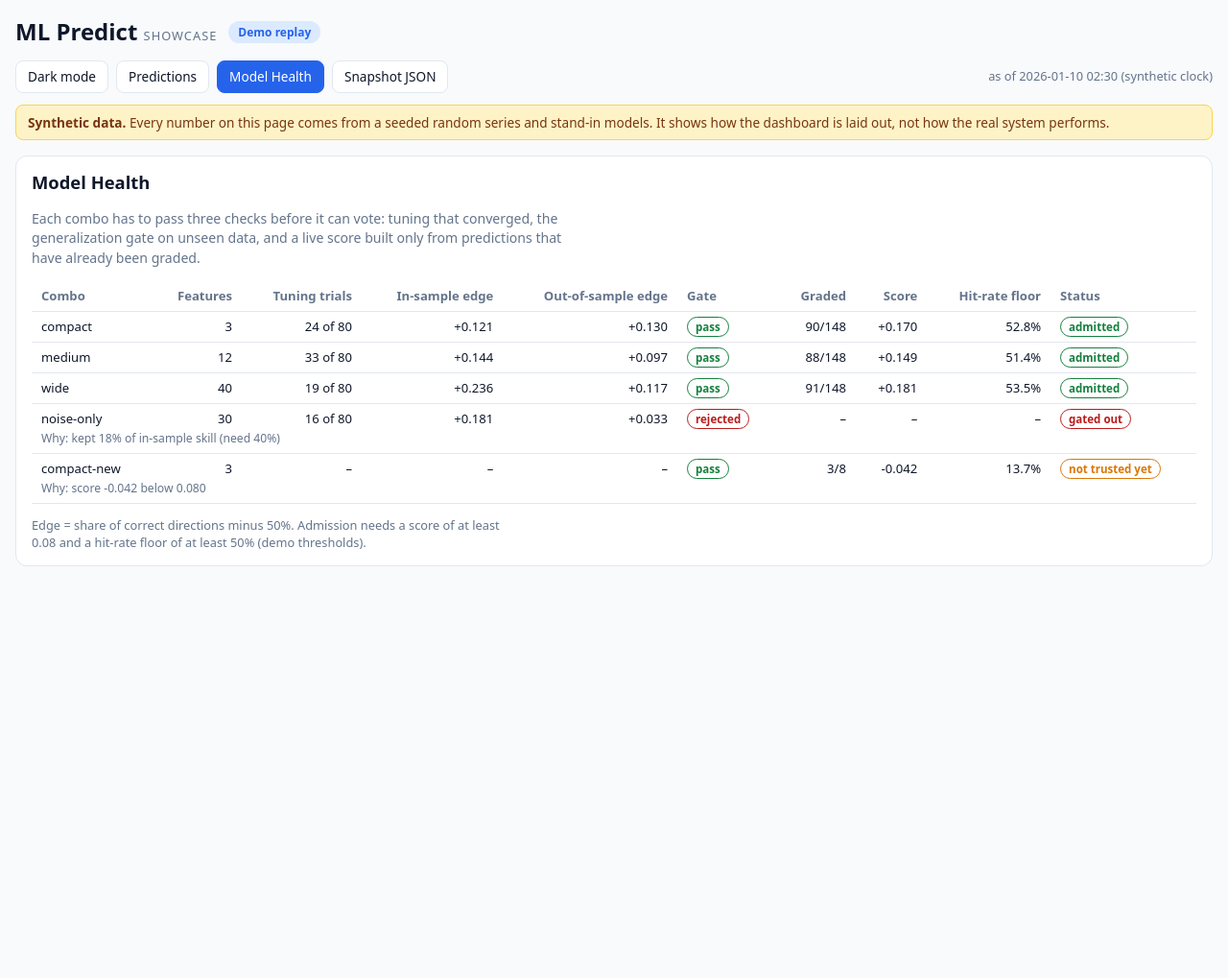
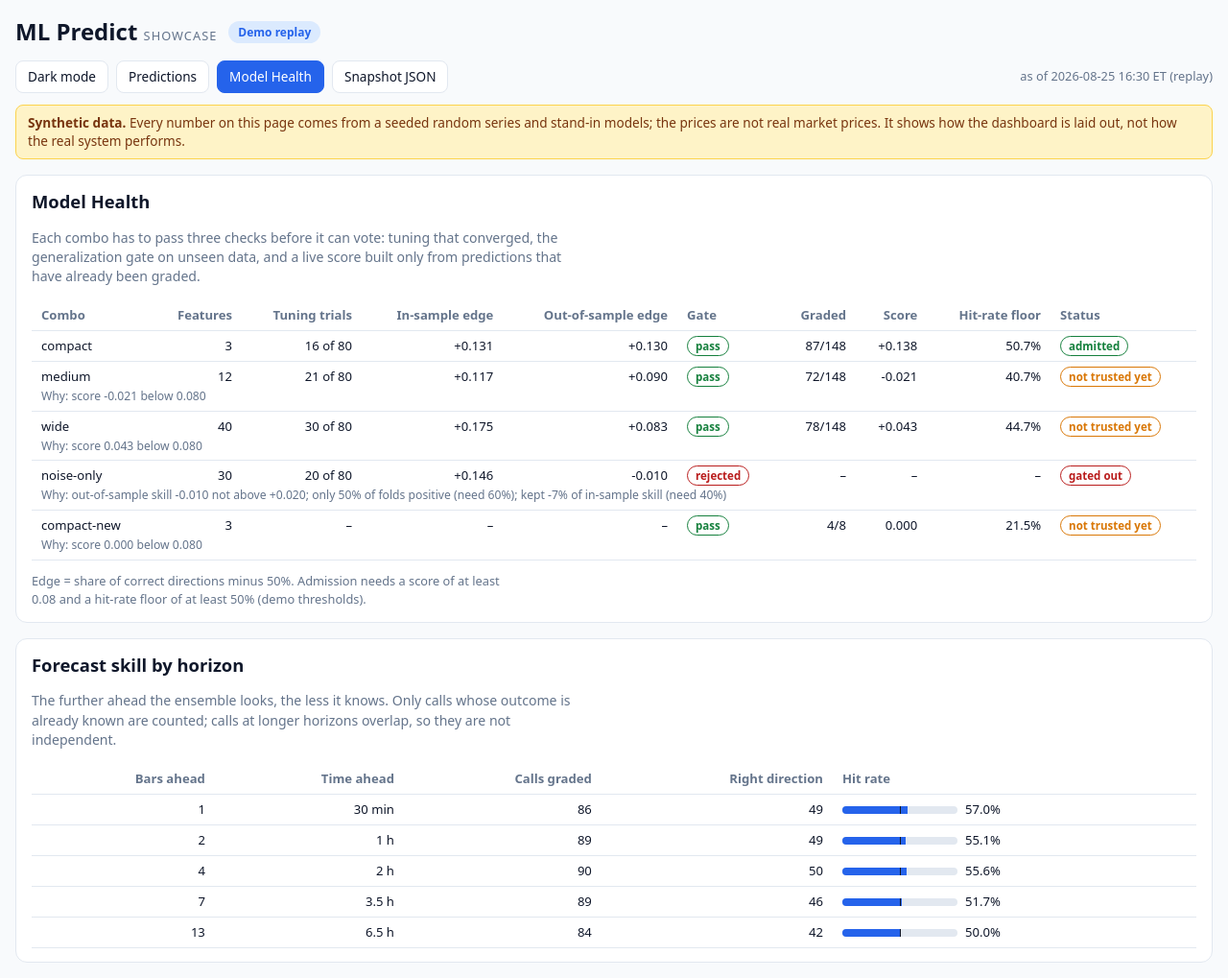
Before and after one commit to Damaotimlin/ml-trading-system-showcase, a Flask app: page /model-health in a window 1280 px wide. Shown: the whole page at 96% size. Before the commit the page ends 590 px from the top, so only its background shows below. Run offline with Flask 3, Linux system fonts and the light colour scheme.

Commit message:
Dashboard: forecasts ahead of live, real-style chart on August 2026 sessions
- synthetic features are now slow-moving, so multi-step trends are forecastable
- each combo forecasts 30 min to 6.5 h ahead with one model per horizon
- chart mirrors the real dashboard: session shading, Live, AvgPred running
  past the live line, locked forecast paths with flat zones, legend toggles
- replay clock follows trading days in August 2026 (ET); target labelled SPY
  with a clear synthetic-prices tag
- Model Health: forecast skill by horizon
- tests: forecast reaches past live, locks stay frozen, no lookahead (69 tests)
- README and screenshots regenerated

Co-Authored-By: Claude Fable 5.2 <noreply@anthropic.com>

```diff
--- a/mlsystem/dashboard/static/app.css
+++ b/mlsystem/dashboard/static/app.css
@@ -2,11 +2,15 @@
     --bg: #f8fafc; --panel: #ffffff; --text: #0f172a; --muted: #64748b; --border: #e2e8f0;
     --accent: #2563eb; --accent-soft: #dbeafe; --up: #15803d; --down: #b91c1c; --flat: #64748b;
     --warn-bg: #fef3c7; --warn-text: #78350f; --warn-border: #fcd34d; --grid: #e2e8f0; --predicted: #d97706;
+    --live: #0f172a; --avg-pred: #64748b; --lock-pre: #2563eb; --lock-mid: #d97706; --lock-regular: #7c3aed; --flat-zone: #92400e;
+    --band-pre: rgb(202 138 4 / 0.10); --band-regular: rgb(100 116 139 / 0.12); --band-post: rgb(37 99 235 / 0.10);
 }
 :root[data-theme="dark"] {
     --bg: #0f172a; --panel: #1e293b; --text: #e2e8f0; --muted: #94a3b8; --border: #334155;
     --accent: #60a5fa; --accent-soft: #1e3a8a; --up: #4ade80; --down: #f87171; --flat: #94a3b8;
     --warn-bg: #422006; --warn-text: #fde68a; --warn-border: #854d0e; --grid: #334155; --predicted: #fbbf24;
+    --panel: #0b1220; --live: #f5deb3; --avg-pred: #94a3b8; --lock-pre: #3b82f6; --lock-mid: #f59e0b; --lock-regular: #a78bfa; --flat-zone: #d6a05c;
+    --band-pre: rgb(202 178 100 / 0.20); --band-regular: rgb(148 163 184 / 0.20); --band-post: rgb(59 100 180 / 0.28);
 }
 * { box-sizing: border-box; }
 body { font-family: system-ui, -apple-system, "Segoe UI", Roboto, Arial, sans-serif; margin: 0; padding: 16px;
@@ -63,5 +82,8 @@ table.compact .num { text-align: right; }
 .lead { color: var(--muted); font-size: 0.88rem; max-width: 70ch; } .lead.small { font-size: 0.8rem; margin-bottom: 0; }
 table.compact tr.has-reason td { border-bottom: 0; padding-bottom: 2px; }
 table.compact tr.reason-row td { color: var(--muted); font-size: 0.76rem; white-space: normal; padding-top: 0; }
-.legend .note { margin-left: auto; }
-@media (max-width: 640px) { .as-of { margin-left: 0; width: 100%; } .chart { height: 220px; } }
+@media (max-width: 640px) { .as-of { margin-left: 0; width: 100%; } .chart { height: 300px; } }
+.meter { display: inline-block; width: 120px; height: 8px; border-radius: 4px; background: var(--border); margin-right: 8px;
+         vertical-align: middle; position: relative; overflow: hidden; }
+.meter span { position: absolute; inset: 0 auto 0 0; background: var(--accent); }
+.meter::after { content: ""; position: absolute; left: 50%; top: 0; bottom: 0; width: 1px; background: var(--text); }
--- a/mlsystem/dashboard/static/app.js
+++ b/mlsystem/dashboard/static/app.js
@@ -32,15 +32,24 @@
     function renderCards() {
         if (!field("signal-direction")) return;
         var c = snapshot.cards, s = c.signal;
+        var minutes = function (bars) { var m = bars * snapshot.series.bar_minutes; return m < 60 ? m + " min" : (m / 60) + " h"; };
+        field("signal-horizon").textContent = minutes(s.bars_ahead);
         var dir = field("signal-direction");
         dir.textContent = s.direction;
         dir.className = "big dir-" + s.direction;
         field("signal-detail").textContent = s.members
-            ? "confidence " + fmt(s.confidence, 2) + " · forecast " + signed(s.forecast_pct, 3) + "% · " + s.members + " combos"
+            ? "expected move " + signed(s.forecast_pct, 2) + "% by " + s.until.slice(5) + " · confidence " + fmt(s.confidence, 2) + " · " + s.members + (s.members === 1 ? " combo" : " combos")
             : "no combo has earned a vote yet";
+        var badge = $("#trend-badge");
+        badge.textContent = s.direction;
+        badge.className = "trend-badge dir-" + s.direction;
+        $("#trend-detail").textContent = s.members
+            ? "next " + minutes(s.bars_ahead) + " " + signed(s.forecast_pct, 2) + "% · confidence " + fmt(s.confidence, 2)
+            : "no combo may vote yet";
         var calls = c.recent_calls;
         field("calls-rate").textContent = calls.n ? Math.round(100 * calls.hits / calls.n) + "%" : "–";
-        field("calls-detail").textContent = calls.hits + " of " + calls.n + " non-flat calls right, last " + calls.window + " bars";
+        field("calls-detail").textContent = calls.hits + " of " + calls.n + " calls made " + minutes(calls.bars_ahead) +
+            " ahead were right (last " + calls.window + " bars, overlapping)";
         field("combos-admitted").textContent = c.combos.admitted + " of " + c.combos.total;
         field("combos-detail").textContent = c.combos.gated_out + " gated out, " +
             (c.combos.total - c.combos.admitted - c.combos.gated_out) + " not trusted yet";
@@ -62,73 +71,163 @@
         Object.keys(attrs).forEach(function (k) { node.setAttribute(k, attrs[k]); });
         return node;
     }
+    var hidden = { pred: true };          /* legend state: series switched off (individual forecasts start hidden) */
+    var overlayOpacity = 1;
+
     function renderChart() {
         var box = $("#chart");
         if (!box) return;
-        var data = snapshot.series, n = data.time.length;
-        var W = Math.max(320, box.clientWidth), H = box.clientHeight || 300;
-        var pad = { l: 52, r: 12, t: 10, b: 24 };
-        var values = data.actual.concat(data.predicted.filter(function (v) { return v !== null; }));
-        var lo = Math.min.apply(null, values), hi = Math.max.apply(null, values);
-        var margin = (hi - lo) * 0.08 || 1; lo -= margin; hi += margin;
-        var x = function (i) { return pad.l + (W - pad.l - pad.r) * i / (n - 1); };
-        var y = function (v) { return pad.t + (H - pad.t - pad.b) * (1 - (v - lo) / (hi - lo)); };
+        var data = snapshot.series, n = data.x.length, now = data.now_index;
+        var W = Math.max(320, box.clientWidth), H = box.clientHeight || 420;
+        var pad = { l: 64, r: 14, t: 10, b: 28 };
         var css = getComputedStyle(document.documentElement);
         var color = function (name) { return css.getPropertyValue(name).trim(); };
+        var show = function (key) { return !hidden[key]; };
+
+        var values = data.actual.concat(data.avg_pred).filter(function (v) { return v !== null; });
+        data.locks.forEach(function (lock) { if (show(lock.kind)) values = values.concat(lock.y); });
+        var lo = Math.min.apply(null, values), hi = Math.max.apply(null, values);
+        var margin = (hi - lo) * 0.1 || 1; lo -= margin * 1.6; hi += margin;
+        var x0 = data.x[0], x1 = data.x[n - 1];
+        var x = function (v) { return pad.l + (W - pad.l - pad.r) * (v - x0) / (x1 - x0); };
+        var y = function (v) { return pad.t + (H - pad.t - pad.b) * (1 - (v - lo) / (hi - lo)); };
+        var clip = function (v) { return Math.max(x0, Math.min(x1, v)); };
 
         var root = svg("svg", { viewBox: "0 0 " + W + " " + H, preserveAspectRatio: "none" });
-        for (var g = 0; g <= 4; g++) {
-            var v = lo + (hi - lo) * g / 4;
-            root.append(svg("line", { x1: pad.l, x2: W - pad.r, y1: y(v), y2: y(v), stroke: color("--grid"), "stroke-width": 1 }));
-            var label = svg("text", { x: pad.l - 6, y: y(v) + 4, "text-anchor": "end" });
-            label.textContent = v.toFixed(2);
-            root.append(label);
+        function add(tag, attrs, text) {
+            var node = svg(tag, attrs);
+            if (text !== undefined) node.textContent = text;
+            root.append(node);
+            return node;
         }
-        var ticks = Math.max(2, Math.floor((W - pad.l - pad.r) / 140));
-        for (var t = 0; t <= ticks; t++) {
-            var i = Math.round((n - 1) * t / ticks);
-            var tick = svg("text", { x: x(i), y: H - 6, "text-anchor": t === 0 ? "start" : t === ticks ? "end" : "middle" });
-            tick.textContent = data.time[i].slice(5);
-            root.append(tick);
-        }
-        function path(series) {
+        function linePath(xs, ys) {
             var d = "", pen = false;
-            series.forEach(function (v, i) {
-                if (v === null) { pen = false; return; }
-                d += (pen ? "L" : "M") + x(i).toFixed(1) + " " + y(v).toFixed(1);
+            xs.forEach(function (xv, i) {
+                if (ys[i] === null || ys[i] === undefined) { pen = false; return; }
+                d += (pen ? "L" : "M") + x(xv).toFixed(1) + " " + y(ys[i]).toFixed(1);
                 pen = true;
             });
             return d;
         }
-        root.append(svg("path", { d: path(data.predicted), fill: "none", stroke: color("--predicted"), "stroke-width": 1.5, "stroke-dasharray": "4 3" }));
-        root.append(svg("path", { d: path(data.actual), fill: "none", stroke: color("--accent"), "stroke-width": 2 }));
-        var cross = svg("line", { y1: pad.t, y2: H - pad.b, stroke: color("--muted"), "stroke-width": 1, visibility: "hidden" });
-        root.append(cross);
+        function diamond(cx, cy, fill) {
+            add("path", { d: "M" + cx + " " + (cy - 4.5) + "l4.5 4.5l-4.5 4.5l-4.5 -4.5z", fill: fill, opacity: overlayOpacity });
+        }
+
+        /* session bands: pre-market, regular, post-market */
+        data.days.forEach(function (day) {
+            [["premarket", "--band-pre"], ["regular", "--band-regular"], ["postmarket", "--band-post"]].forEach(function (band) {
+                var a = clip(day[band[0]][0]), b = clip(day[band[0]][1]);
+                if (b > a) add("rect", { x: x(a), y: pad.t, width: x(b) - x(a), height: H - pad.t - pad.b, fill: color(band[1]) });
+            });
+            if (day.midpoint > x0 && day.midpoint < x1) {
+                add("line", { x1: x(day.midpoint), x2: x(day.midpoint), y1: pad.t, y2: H - pad.b, stroke: color("--down"),
+                    "stroke-width": 1, "stroke-dasharray": "6 5", opacity: 0.7 });
+            }
+            if (day.midnight >= x0 && day.midnight <= x1) {
+                add("text", { x: x(day.midnight), y: H - 8, "text-anchor": "middle" }, day.label + " 00:00");
+            }
+        });
+        for (var g = 0; g <= 5; g++) {
+            var v = lo + (hi - lo) * g / 5;
+            add("line", { x1: pad.l, x2: W - pad.r, y1: y(v), y2: y(v), stroke: color("--grid"), "stroke-width": 1, opacity: 0.6 });
+            add("text", { x: pad.l - 8, y: y(v) + 4, "text-anchor": "end" }, "$" + v.toFixed(2));
+        }
+        var axis = add("text", { x: 14, y: (H - pad.b) / 2, "text-anchor": "middle", transform: "rotate(-90 14 " + (H - pad.b) / 2 + ")" }, "Price ($)");
+        axis.setAttribute("class", "axis-title");
+
+        /* flat zones and locked forecast paths */
+        var lockColor = { premarket: "--lock-pre", regular: "--lock-regular", midpoint: "--lock-mid" };
+        data.locks.forEach(function (lock) {
+            if (!show(lock.kind)) return;
+            var a = lock.x[0], b = lock.x[lock.x.length - 1];
+            if (b < x0) return;
+            if (show("flat")) {
+                add("rect", { x: x(clip(a)), y: y(lock.flat[1]), width: x(b) - x(clip(a)), height: Math.max(1, y(lock.flat[0]) - y(lock.flat[1])),
+                    fill: color("--flat-zone"), "fill-opacity": 0.12, stroke: color("--flat-zone"), "stroke-width": 1,
+                    "stroke-dasharray": "2 3", opacity: overlayOpacity });
+            }
+            var stroke = color(lockColor[lock.kind]);
+            add("path", { d: linePath(lock.x.map(clip), lock.y), fill: "none", stroke: stroke, "stroke-width": 2,
+                "stroke-dasharray": "7 5", opacity: overlayOpacity });
+            if (a >= x0) diamond(x(a), y(lock.y[0]), stroke);
+            diamond(x(b), y(lock.y[lock.y.length - 1]), stroke);
+        });
+
+        /* AvgPred runs past the live line; live stops at "now" */
+        if (show("avg")) add("path", { d: linePath(data.x, data.avg_pred), fill: "none", stroke: color("--avg-pred"), "stroke-width": 1.75, opacity: overlayOpacity });
+        if (show("live")) {
+            add("path", { d: linePath(data.x, data.actual), fill: "none", stroke: color("--live"), "stroke-width": 2 });
+            data.actual.forEach(function (v, i) {
+                if (v !== null) add("circle", { cx: x(data.x[i]), cy: y(v), r: 1.8, fill: color("--live") });
+            });
+            add("circle", { cx: x(data.x[now]), cy: y(data.actual[now]), r: 4.5, fill: color("--down") });
+        }
+        if (show("pred")) {
+            var predColor = ["--lock-pre", "--lock-regular", "--up", "--lock-mid", "--down"];
+            data.open_predictions.forEach(function (p) {
+                var stroke = color(predColor[data.horizons.indexOf(p.bars_ahead) % predColor.length]);
+                add("line", { x1: x(p.x_from), y1: y(p.y_from), x2: x(p.x), y2: y(p.y), stroke: stroke, "stroke-width": 1,
+                    "stroke-dasharray": "1 3", opacity: 0.6 * overlayOpacity });
+                var cx = x(p.x), cy = y(p.y);
+                add("path", { d: "M" + (cx - 3.5) + " " + (cy - 3.5) + "l7 7M" + (cx - 3.5) + " " + (cy + 3.5) + "l7 -7", stroke: stroke,
+                    "stroke-width": 1.75, fill: "none", opacity: overlayOpacity });
+            });
+        }
+        add("line", { x1: x(data.x[now]), x2: x(data.x[now]), y1: pad.t, y2: H - pad.b, stroke: color("--muted"), "stroke-width": 1, opacity: 0.6 });
+        add("text", { x: x(data.x[now]) + 5, y: pad.t + 12 }, "ahead");
+
+        /* live price box, bottom left */
+        var label = "Live $" + data.actual[now].toFixed(2);
+        add("rect", { x: pad.l + 10, y: H - pad.b - 34, width: label.length * 7.4 + 14, height: 24, fill: color("--panel"), stroke: color("--lock-pre"), "stroke-width": 1 });
+        var liveText = add("text", { x: pad.l + 17, y: H - pad.b - 17 }, label);
+        liveText.setAttribute("class", "live-box");
+
+        var cross = add("line", { y1: pad.t, y2: H - pad.b, stroke: color("--muted"), "stroke-width": 1, visibility: "hidden" });
         box.replaceChildren(root);
 
         var tip = $("#chart-tip");
         root.addEventListener("mousemove", function (ev) {
             var rect = root.getBoundingClientRect();
-            var px = (ev.clientX - rect.left) * W / rect.width;
-            var i = Math.max(0, Math.min(n - 1, Math.round((px - pad.l) / (W - pad.l - pad.r) * (n - 1))));
-            cross.setAttribute("x1", x(i)); cross.setAttribute("x2", x(i)); cross.setAttribute("visibility", "visible");
-            tip.replaceChildren(el("div", data.time[i]), el("div", "Actual " + fmt(data.actual[i], 3)),
-                el("div", "Predicted " + fmt(data.predicted[i], 3) + " (" + data.direction[i] + ")"));
+            var xv = x0 + ((ev.clientX - rect.left) * W / rect.width - pad.l) / (W - pad.l - pad.r) * (x1 - x0);
+            var i = 0;
+            for (var k = 1; k < n; k++) if (Math.abs(data.x[k] - xv) < Math.abs(data.x[i] - xv)) i = k;
+            cross.setAttribute("x1", x(data.x[i])); cross.setAttribute("x2", x(data.x[i])); cross.setAttribute("visibility", "visible");
+            var lines = [el("div", "ET: " + data.time[i] + (i > now ? " · " + (i - now) * data.bar_minutes + " min ahead" : ""))];
+            if (data.actual[i] !== null) lines.push(el("div", "Live: $" + fmt(data.actual[i], 2)));
+            if (data.avg_pred[i] !== null) lines.push(el("div", "Avg prediction: $" + fmt(data.avg_pred[i], 2)));
+            tip.replaceChildren.apply(tip, lines);
             tip.hidden = false;
             var left = ev.clientX - rect.left + 14;
             if (left + tip.offsetWidth > rect.width) left = ev.clientX - rect.left - tip.offsetWidth - 14;
             tip.style.left = left + "px";
-            tip.style.top = (ev.clientY - rect.top + 30) + "px";
+            tip.style.top = (ev.clientY - rect.top + 40) + "px";
         });
         root.addEventListener("mouseleave", function () { tip.hidden = true; cross.setAttribute("visibility", "hidden"); });
     }
 
+    document.querySelectorAll(".legend [data-series]").forEach(function (button) {
+        var key = button.dataset.series;
+        button.setAttribute("aria-pressed", String(!hidden[key]));
+        button.addEventListener("click", function () {
+            hidden[key] = !hidden[key];
+            button.setAttribute("aria-pressed", String(!hidden[key]));
+            renderChart();
+        });
+    });
+    if ($("#opacity")) $("#opacity").addEventListener("input", function (ev) {
+        overlayOpacity = ev.target.value / 100;
+        $("#opacity-value").textContent = ev.target.value + "%";
+        renderChart();
+    });
+
     /* ---- predictions table ---- */
     function visibleRows() {
         var model = $("#filter-model").value, result = $("#filter-result").value;
-        var minScore = parseFloat($("#filter-score").value) || 0;
+        var horizon = $("#filter-horizon").value;
+        var minScore = parseFloat($("#filter-score").value);
+        if (isNaN(minScore)) minScore = -Infinity;
         var rows = snapshot.rows.filter(function (r) {
-            return (!model || r.model === model) && r.combo_score >= minScore &&
+            return (!model || r.model === model) && (!horizon || String(r.bars_ahead) === horizon) && r.combo_score >= minScore &&
                 (!result || (result === "hit") === r.hit);
         });
         rows.sort(function (a, b) {
@@ -146,11 +245,17 @@
                 select.append(new Option(name, name));
             });
         }
+        var horizonSelect = $("#filter-horizon");
+        if (horizonSelect.options.length === 1) {
+            Array.from(new Set(snapshot.rows.map(function (r) { return r.bars_ahead; }))).sort(function (p, q) { return p - q; })
+                .forEach(function (h) { horizonSelect.append(new Option(h, h)); });
+        }
         var rows = visibleRows();
         table.tBodies[0].replaceChildren.apply(table.tBodies[0], rows.map(function (r) {
             var tr = el("tr");
-            tr.append(el("td", r.live_time), el("td", fmt(r.live_value, 3), "num"), el("td", r.predict_time),
-                el("td", fmt(r.predicted_value, 3), "num"), el("td", signed(r.diff_pct, 3), "num"), el("td", r.interval),
+            tr.append(el("td", r.live_time), el("td", "$" + fmt(r.live_value, 2), "num"), el("td", r.predict_time),
+                el("td", r.bars_ahead, "num"),
+                el("td", "$" + fmt(r.predicted_value, 2), "num"), el("td", signed(r.diff_pct, 3), "num"), el("td", r.interval),
                 el("td", r.model), el("td", fmt(r.combo_score, 3), "num"), el("td", signed(r.error_pct, 3), "num"),
                 el("td", r.hit ? "right" : "wrong", r.hit ? "hit" : "miss"));
             return tr;
@@ -162,7 +267,7 @@
         });
     }
     function exportCsv() {
-        var keys = ["live_time", "live_value", "predict_time", "predicted_value", "diff_pct", "interval", "model", "combo_score", "error_pct", "hit"];
+        var keys = ["live_time", "live_value", "predict_time", "bars_ahead", "predicted_value", "diff_pct", "interval", "model", "combo_score", "error_pct", "hit"];
         var lines = [keys.join(",")].concat(visibleRows().map(function (r) { return keys.map(function (k) { return r[k]; }).join(","); }));
         var link = el("a");
         link.href = URL.createObjectURL(new Blob([lines.join("\n")], { type: "text/csv" }));
@@ -198,15 +303,27 @@
             }
         });
         body.replaceChildren.apply(body, out);
+
+        var skill = $("#horizon-skill").tBodies[0];
+        skill.replaceChildren.apply(skill, snapshot.horizon_skill.map(function (h) {
+            var tr = el("tr"), rate = h.n ? h.hits / h.n : null, bar = el("td");
+            var meter = el("span", null, "meter"), fill = el("span");
+            fill.style.width = (rate === null ? 0 : Math.round(rate * 100)) + "%";
+            meter.append(fill);
+            bar.append(meter, el("span", rate === null ? "–" : (rate * 100).toFixed(1) + "%"));
+            tr.append(el("td", h.bars_ahead, "num"), el("td", (h.bars_ahead * 30 < 60 ? h.bars_ahead * 30 + " min" : h.bars_ahead * 30 / 60 + " h"), "num"), el("td", h.n, "num"),
+                el("td", h.hits, "num"), bar);
+            return tr;
+        }));
     }
 
     function render() {
-        $("#as-of").textContent = snapshot.meta.as_of;
+        $("#as-of").textContent = snapshot.meta.as_of + " ET";
         renderCards(); renderChart(); renderTable(); renderHealth();
     }
 
     /* ---- wiring ---- */
-    ["#filter-model", "#filter-score", "#filter-result"].forEach(function (sel) {
+    ["#filter-model", "#filter-horizon", "#filter-score", "#filter-result"].forEach(function (sel) {
         if ($(sel)) $(sel).addEventListener("input", renderTable);
     });
     document.querySelectorAll("#predictions th[data-key]").forEach(function (th) {
--- a/mlsystem/dashboard/templates/base.html
+++ b/mlsystem/dashboard/templates/base.html
@@ -27,10 +27,10 @@
         <a class="link-btn{% if page == 'dashboard' %} active{% endif %}" href="{{ url_for('index') }}">Predictions</a>
         <a class="link-btn{% if page == 'health' %} active{% endif %}" href="{{ url_for('model_health') }}">Model Health</a>
         <a class="link-btn" href="{{ url_for('api_snapshot') }}" target="_blank" rel="noopener">Snapshot JSON</a>
-        <span class="as-of">as of <span id="as-of">{{ snapshot.meta.as_of }}</span> (synthetic clock)</span>
+        <span class="as-of">as of <span id="as-of">{{ snapshot.meta.as_of }} ET</span> (replay)</span>
     </div>
     <p class="notice"><strong>Synthetic data.</strong> Every number on this page comes from a seeded random series and
-        stand-in models. It shows how the dashboard is laid out, not how the real system performs.</p>
+        stand-in models; the prices are not real market prices. It shows how the dashboard is laid out, not how the real system performs.</p>
     {% block content %}{% endblock %}
     <script id="snapshot" type="application/json">{{ snapshot|tojson }}</script>
     <script src="{{ url_for('static', filename='app.js') }}"></script>
--- a/mlsystem/dashboard/templates/model_health.html
+++ b/mlsystem/dashboard/templates/model_health.html
@@ -27,4 +27,18 @@
             {{ '%.2f'|format(snapshot.thresholds.min_score) }} and a hit-rate floor of at least
             {{ '%.0f'|format(snapshot.thresholds.min_hit_floor * 100) }}% (demo thresholds).</p>
     </section>
+    <section class="dashboard-group" style="margin-top: 16px;">
+        <h2>Forecast skill by horizon</h2>
+        <p class="lead">The further ahead the ensemble looks, the less it knows. Only calls whose outcome is already
+            known are counted; calls at longer horizons overlap, so they are not independent.</p>
+        <div class="table-wrap">
+            <table class="compact" id="horizon-skill">
+                <thead>
+                    <tr><th class="num">Bars ahead</th><th class="num">Time ahead</th><th class="num">Calls graded</th>
+                        <th class="num">Right direction</th><th>Hit rate</th></tr>
+                </thead>
+                <tbody></tbody>
+            </table>
+        </div>
+    </section>
 {% endblock %}
```
Also changed, not shown: other parts of mlsystem/dashboard/static/app.css (+20 -5 lines), mlsystem/dashboard/demo_data.py (+206 -55 lines), mlsystem/dashboard/templates/index.html (+27 -11 lines), mlsystem/quality/examples/pipeline_demo.py (+9 -2 lines), tests/test_dashboard.py (+66 -5 lines), tests/test_quality.py (+4 -2 lines), README.md, 2 other files.
